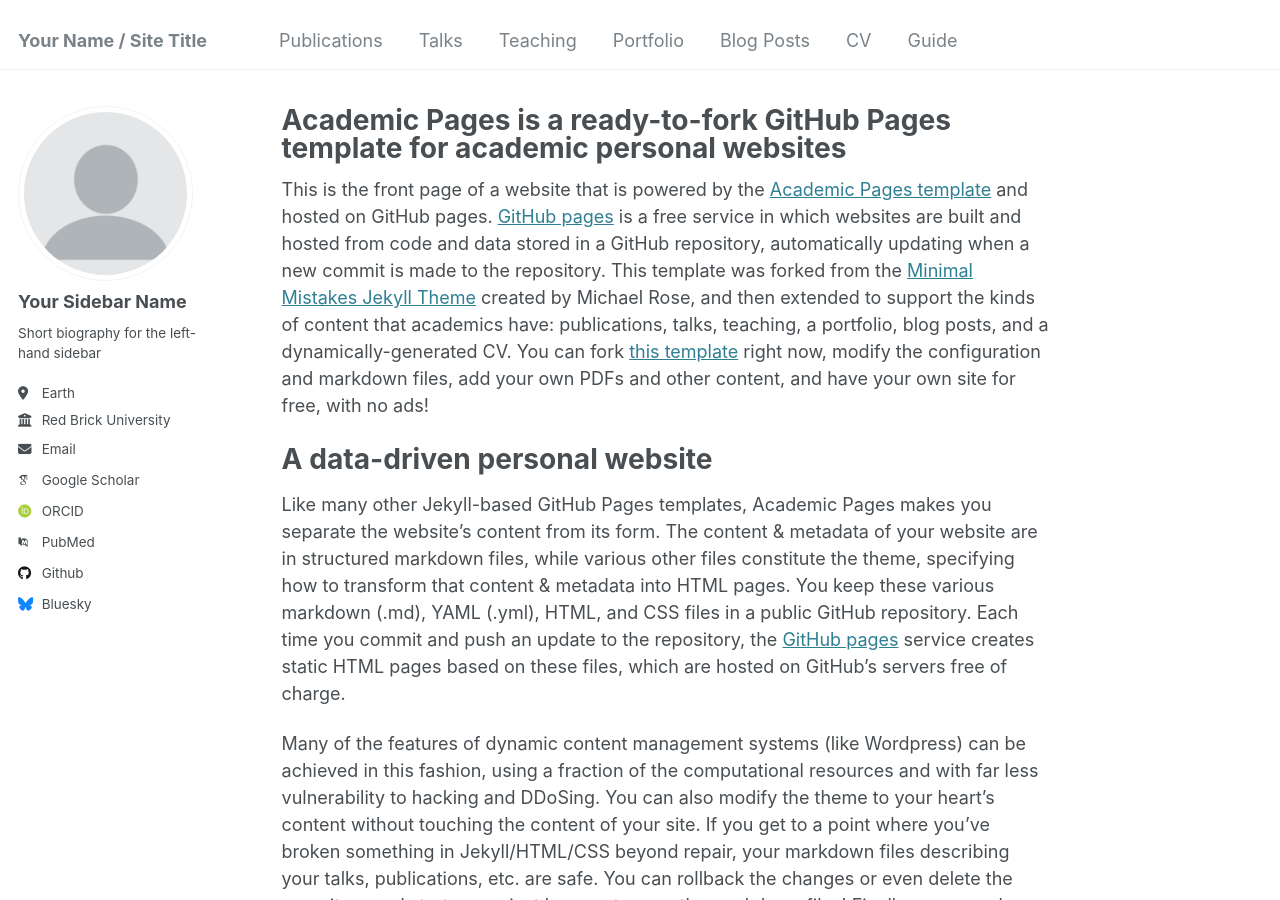
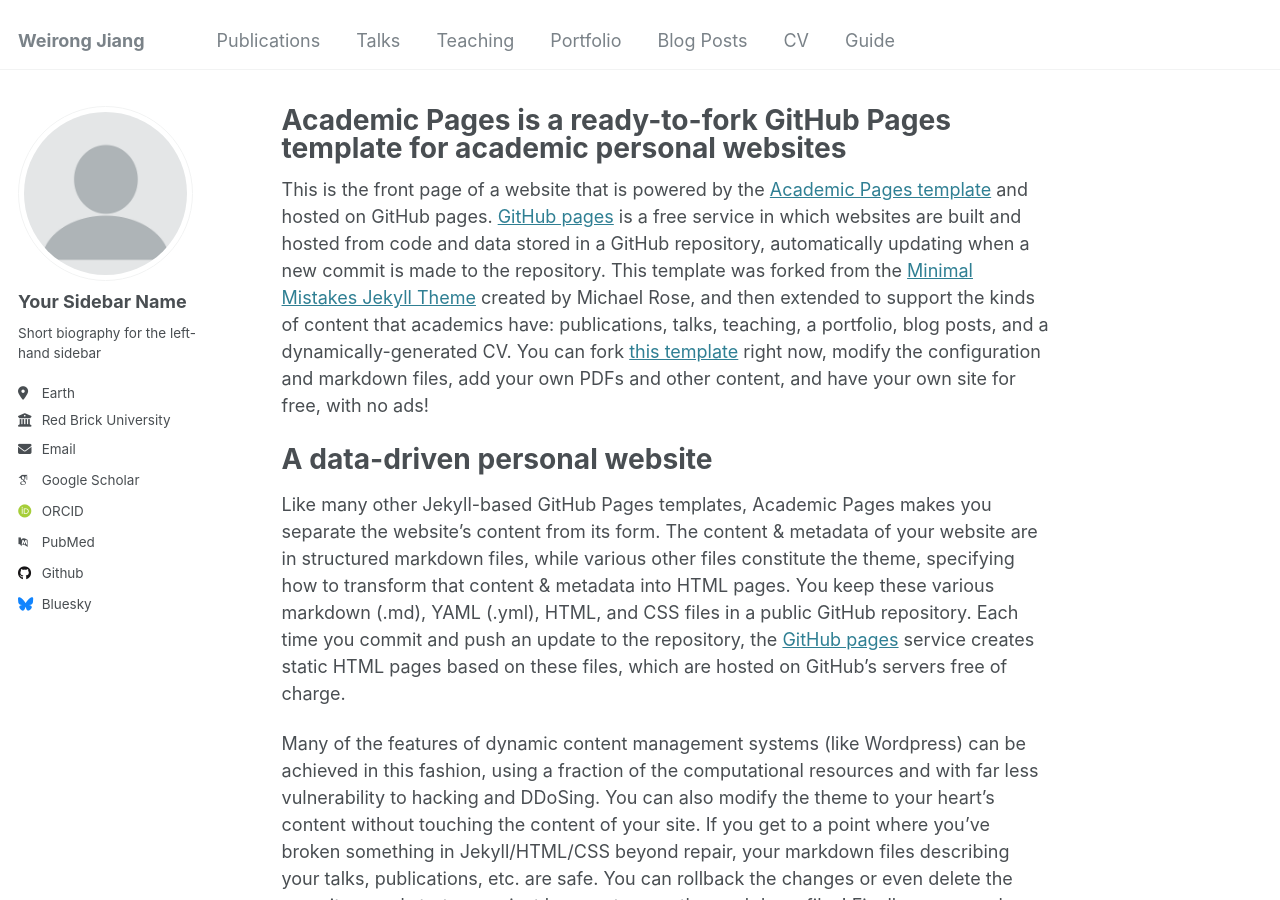
Before and after one commit to weirong-jiang/weirong-jiang.github.io, a Jekyll site: the page built from _pages/about.md, in a window 1280 px wide and 900 px high. Built offline with Jekyll 4.4.1, drawn with Linux system fonts in a browser that asks for light colours; some web fonts are replaced.

Commit message:
Update _config.yml

```diff
--- a/_config.yml
+++ b/_config.yml
@@ -8,7 +8,7 @@
 
 # Basic Site Settings
 locale                   : "en-US"
-title                    : "Your Name / Site Title"
+title                    : "Weirong Jiang"
 title_separator          : "-"
 name                     : &name "Your Name"
 description              : &description "personal description"
```
